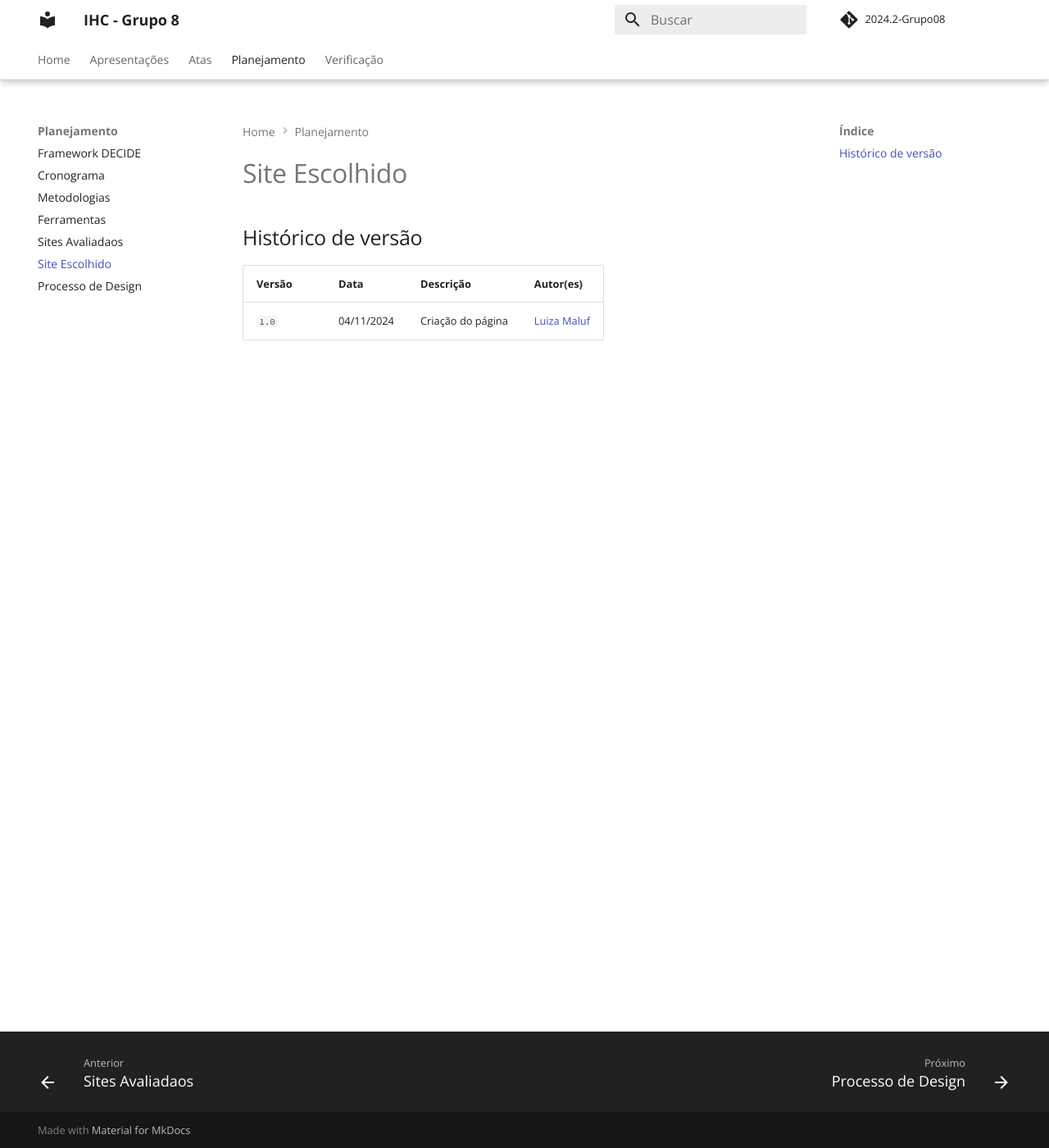
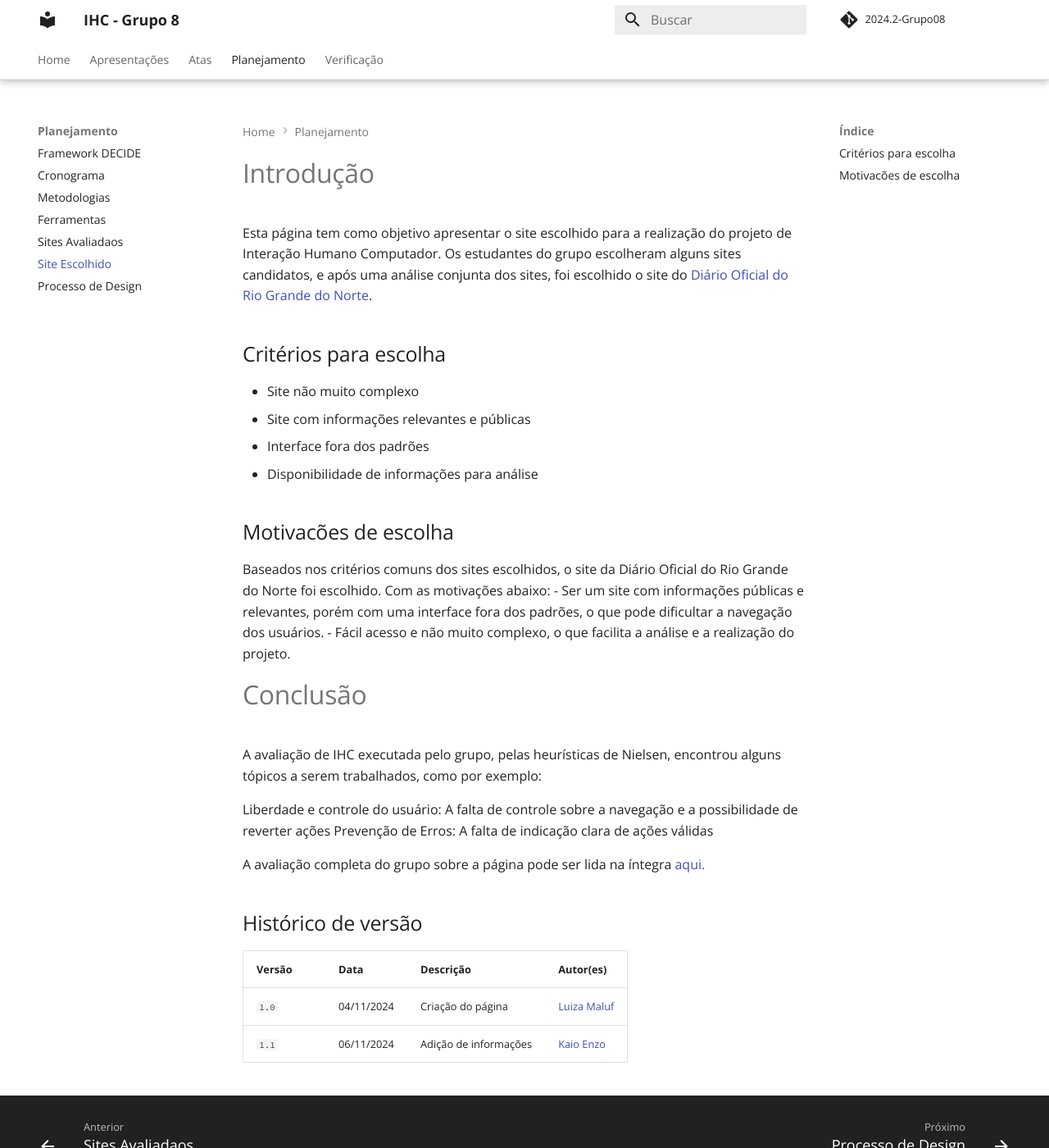
Before and after one commit to Interacao-Humano-Computador/2024.2-PortalDETRAN-DF, an MkDocs documentation site: the page built from docs/planejamento/siteEscolhido.md, in a window 1280 px wide and 1400 px high. Shown: the whole window at 82% size. Built offline with MkDocs 1.6.1 and Material for MkDocs 9.7.7, drawn with Linux system fonts in a browser that asks for light colours; comment, search, counter and statistics services are not loaded.

Commit message:
adiciona página de site escolhido

```diff
--- a/docs/planejamento/siteEscolhido.md
+++ b/docs/planejamento/siteEscolhido.md
@@ -1,15 +1,31 @@
+# Introdução
+
+Esta página tem como objetivo apresentar o site escolhido para a realização do projeto de Interação Humano Computador. Os estudantes do grupo escolheram alguns sites candidatos, e após uma análise conjunta dos sites, foi escolhido o site do [Diário Oficial do Rio Grande do Norte](https://www.diariooficial.rn.gov.br/dei/dorn3/).
 
 
+## Critérios para escolha
+- Site não muito complexo
+- Site com informações relevantes e públicas
+- Interface fora dos padrões
+- Disponibilidade de informações para análise
+
+## Motivacões de escolha
+Baseados nos critérios comuns dos sites escolhidos, o site da Diário Oficial do Rio Grande do Norte foi escolhido. Com as motivações abaixo:
+- Ser um site com informações públicas e relevantes, porém com uma interface fora dos padrões, o que pode dificultar a navegação dos usuários.
+- Fácil acesso e não muito complexo, o que facilita a análise e a realização do projeto.
 
 
+# Conclusão
+A avaliação de IHC executada pelo grupo, pelas heurísticas de Nielsen, encontrou alguns tópicos a serem trabalhados, como por exemplo:
 
+Liberdade e controle do usuário: A falta de controle sobre a navegação e a possibilidade de reverter ações
+Prevenção de Erros: A falta de indicação clara de ações válidas
 
-
-
-
+A avaliação completa do grupo sobre a página pode ser lida na íntegra [aqui.](../assets/documentos/Avaliação_site_escolhido.pdf)
 
 ## Histórico de versão
 
 | Versão |    Data    |      Descrição      |             Autor(es)                        |
 |--------|------------|---------------------|----------------------------------------------|
 | `1.0`  | 04/11/2024 | Criação do página | [Luiza Maluf](https://github.com/LuizaMaluf) |
+| `1.1`  | 06/11/2024 | Adição de informações | [Kaio Enzo](https://github.com/kaioenzo) |
```
Also changed, not shown: 1 other file.
